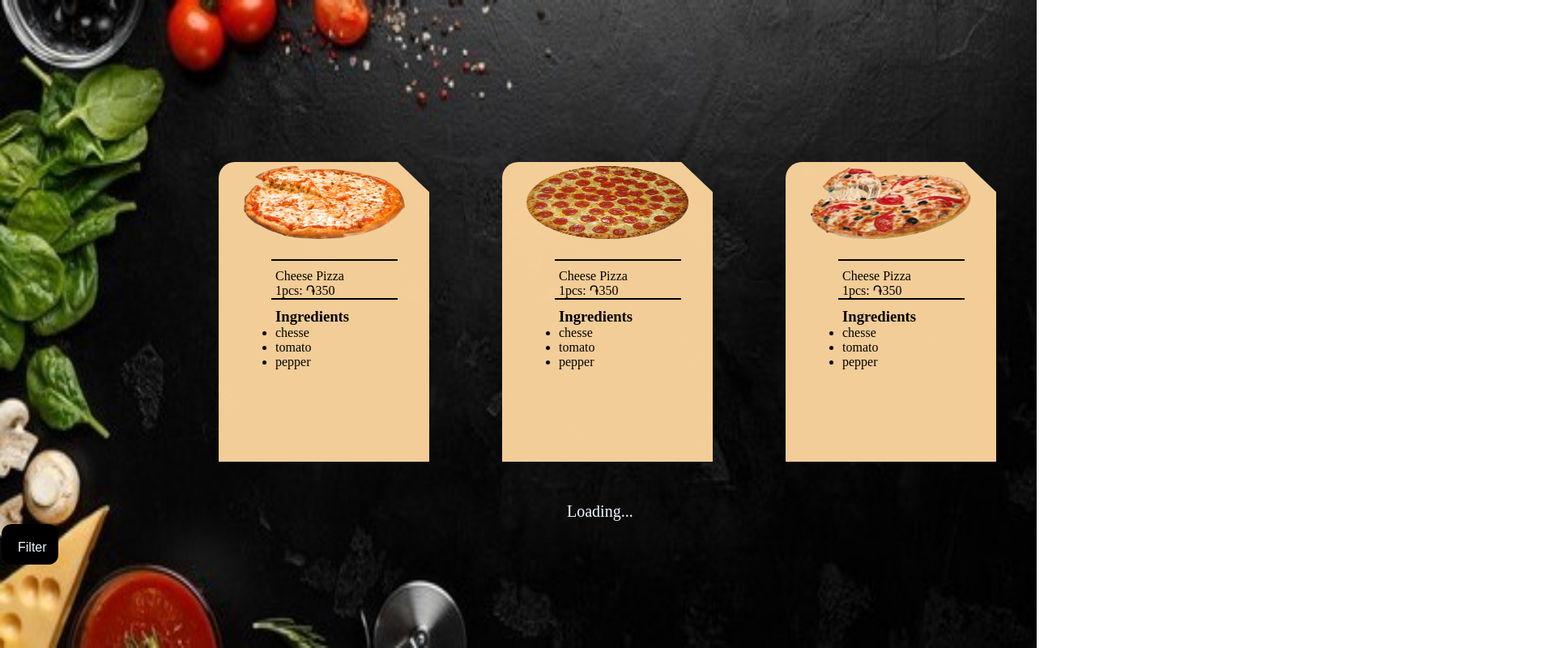
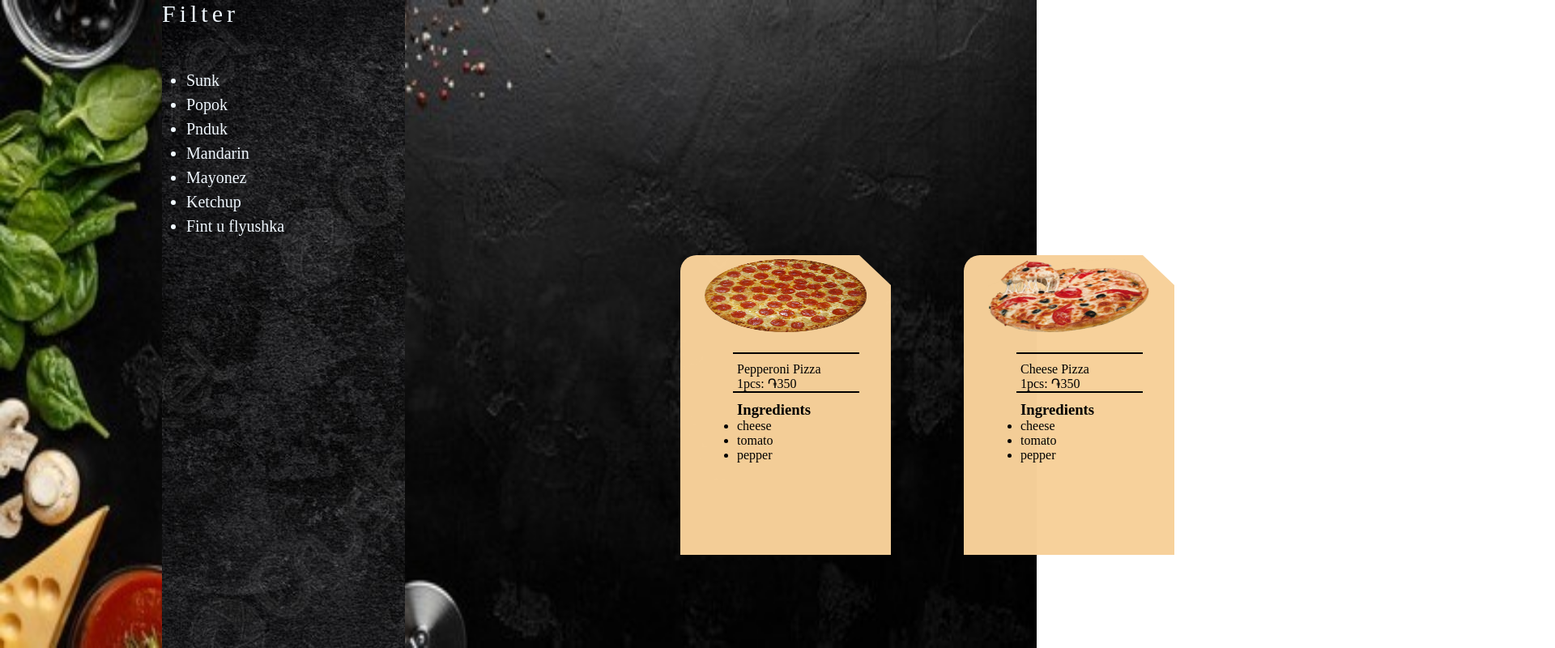
Before and after one commit to navetisyan/PizzaMenu, a website built with webpack: page public/index.html in a window 1280 px wide. Shown: the top 800 px of the page at 81% size, 1920 px wide, since content can reach past the window. Built offline with nearby package versions, Linux system fonts and the light colour scheme.

Commit message:
edit style

```diff
--- a/public/css/style.css
+++ b/public/css/style.css
@@ -23,13 +23,20 @@
       display: flex;
       flex-direction: row;
       gap: 70px;
+      justify-content: space-between;
+
   }
   .filter1 {
 
       background-image: url(../image/color.jpg);
       color: aliceblue;
       width: 300px;
+      margin-left: 0px;
 
+    }
+    .filter1 p{
+        font-size: 30px;
+        letter-spacing: 5px;
     }
 
     h2{
@@ -43,7 +50,8 @@
         list-style-type: inherit;
         margin-left: 30px;
         margin-top: 50px;
-        line-height:150%
+        line-height:150%;
+        font-size: 20px;
 
     }
 
--- a/src/index.js
+++ b/src/index.js
@@ -1,8 +1,10 @@
 //import { renderFirstPage } from "./js/views/firstPage";
 //import { renderMenuList }  from "./js/views/menuList";
+import { renderFilterPage } from "./js/views/filter";
 import router from "./js/routing";
 
 //renderFirstPage();
+renderFilterPage()
 
 //document.querySelector(".btn").addEventListener("click",function(){
 
--- a/src/js/views/filter.js
+++ b/src/js/views/filter.js
@@ -1,9 +1,7 @@
-// import { pizza2.png } from "../../../public/image/pizza2"
 export const renderFilterPage = () => {
-    const filter = `<div class="container"><nav class="icon"><i class="fas fa-bars"></i></nav>
-    <div class="main">
+  const filter = `<div class="main">
     <div class="filter1">
-        <h2>Filter <i class="fal fa-times"></i></h2>
+        <p>Filter</p>
         <ol class="olfil" >
             <li>Sunk</li>
             <li>Popok</li>
@@ -58,7 +56,6 @@ export const renderFilterPage = () => {
             </div>
         </div>
     </div>
-  </div>
- </div>`
- document.querySelector(".container1").innerHTML = filter;
- }
+  </div>`;
+  document.querySelector(".container1").innerHTML = filter;
+};
```
